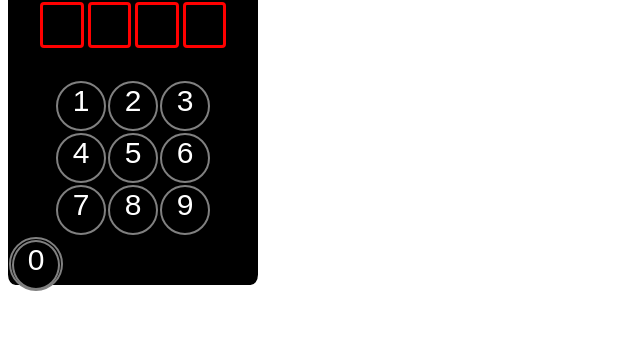
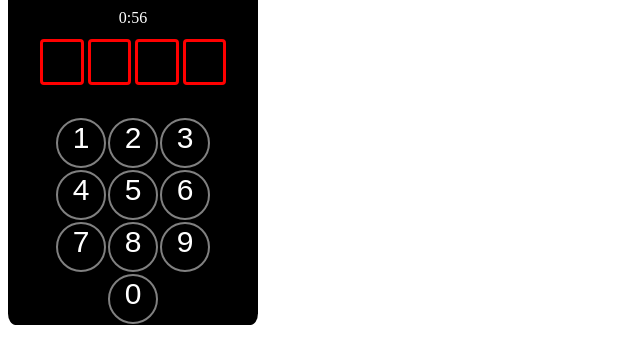
Before and after one commit to Plamadeala-Maxim/defuse-bomb, a plain HTML site: page index.html in a window 1280 px wide. Shown: the part 73-436 px from the top of the page, without its empty margins (0-640 px from the left). Drawn offline with Linux system fonts and the light colour scheme.

Commit message:
am modificat css

```diff
--- a/index.html
+++ b/index.html
@@ -38,7 +38,7 @@
             <button class="btn9">9</button>
         </div>
 
-        <div class="btn0">
+        <div class="btn00">
             <button class="btn0">0</button>
         </div>
 <!--        //Pozitioneazele tot asa cu pe gif-->
--- a/style.css
+++ b/style.css
@@ -1,5 +1,5 @@
 .bomba {
-    height: 350px;
+    height: 390px;
     width: 250px;
     background-color: black;
     border-radius: 3%;
@@ -15,7 +15,7 @@ margin: auto;
 
 }
 
-.btn123, .btn456, .btn789 {
+.btn123, .btn456, .btn789 ,.btn00{
     display: flex;
     justify-content: center;
 }
```
